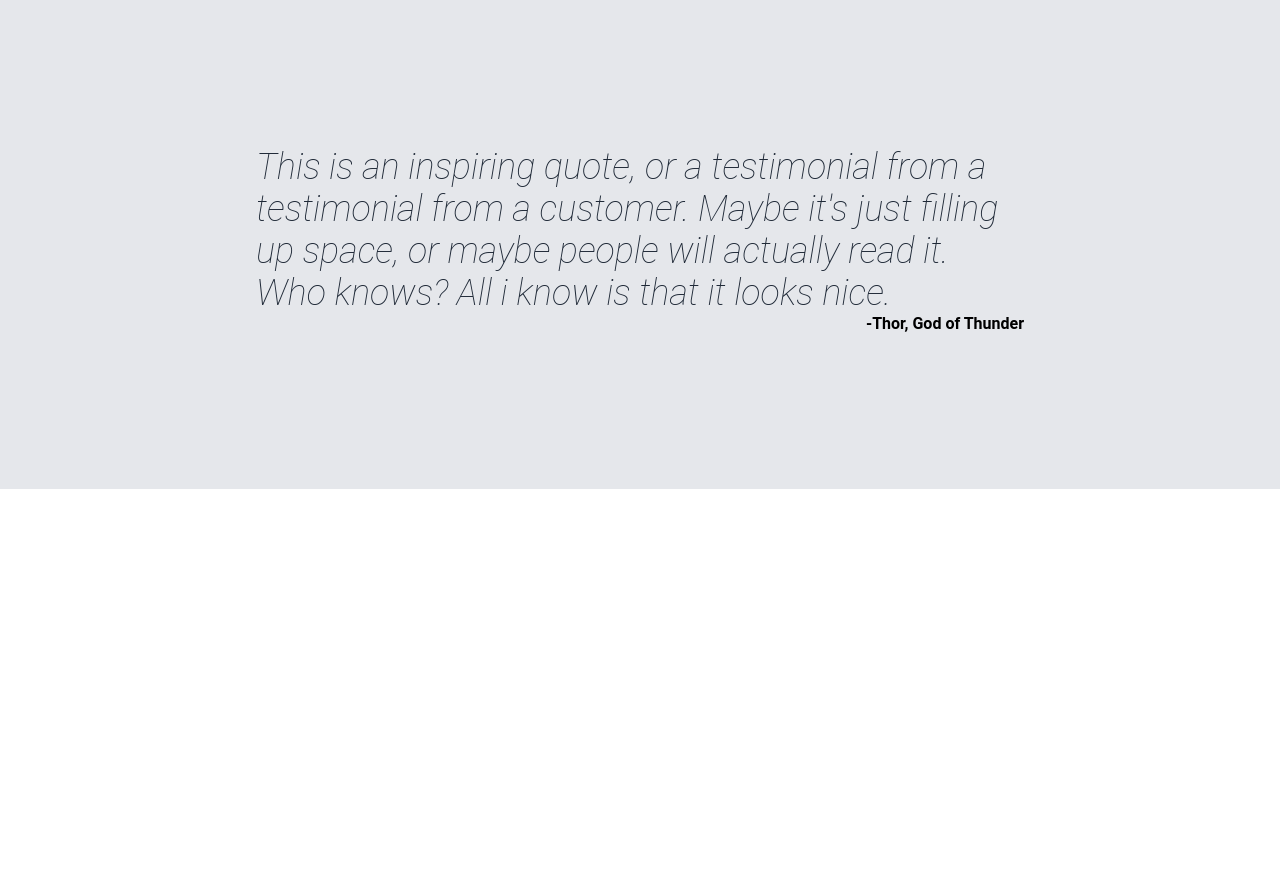
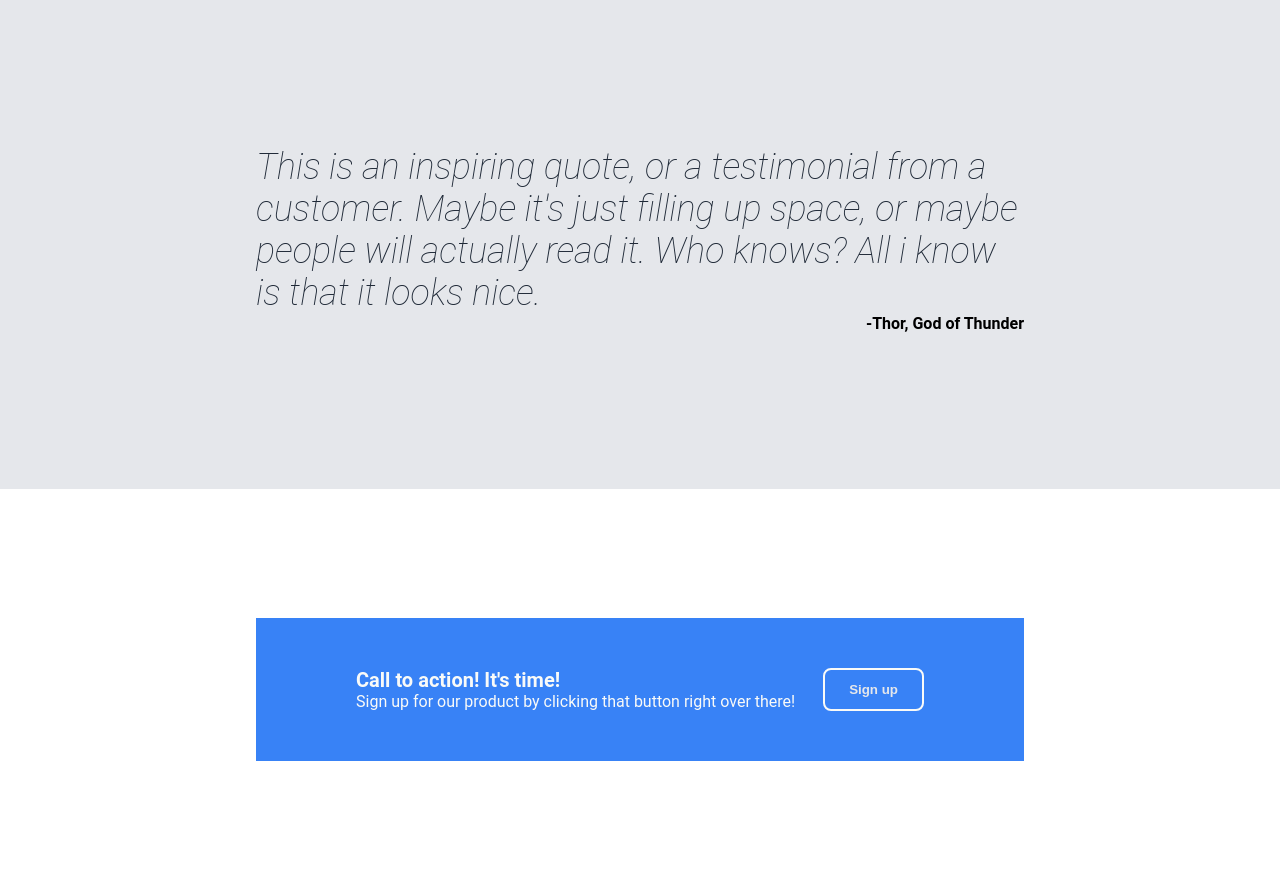
Before and after one commit to Keperoni/Landing_Page, a plain HTML site: page index.html in a window 1280 px wide. Shown: the part 1136-2025 px from the top of the page. Before the commit the page ends 1625 px from the top, so only its background shows below. Drawn offline with Linux system fonts and the light colour scheme.

Commit message:
add structure and styling for layer 4

```diff
--- a/index.html
+++ b/index.html
@@ -27,8 +27,7 @@
             </div>
             <div class="layer1-right">
                 <img src="./images/pexels-roberto-vivancos-2190283.jpg" alt="NewYork ">
-                <div class="layer1-caption">Empire State Building</div>
-                <div class="layer1-source">by Robert Vivancos</div>
+                <div class="layer1-caption">Empire State Building<br> by Robert Vivancos</div>
             </div>
         </div>
         <div class="layer2">
@@ -54,9 +53,19 @@
         </div>
         <div class="layer3">
             <div class="layer3-container">
-                <div class="layer3-quote">This is an inspiring quote, or a testimonial from a testimonial from a customer. Maybe it's just filling up space, or maybe people will actually read it. Who knows? All i know is that it looks nice.</div>
+                <div class="layer3-quote">This is an inspiring quote, or a testimonial from a customer. Maybe it's just filling up space, or maybe people will actually read it. Who knows? All i know is that it looks nice.</div>
                 <div class="layer3-author">-Thor, God of Thunder</div>
             </div>
         </div>
+        <div class="layer4">
+            <div class="layer4-container">
+                <div class="layer4-text">
+                    <div class="layer4-main">Call to action! It's time!</div>
+                    <div class="layer4-instructions">Sign up for our product by clicking that button right over there!</div>
+                </div>
+                <button class= "sign-up">Sign up</button>
+            </div>
+        </div>
+
     </body>
 </html>
--- a/style.css
+++ b/style.css
@@ -55,14 +55,15 @@ body {
     }
 
 button {
-    padding: 8px 16px;
+    padding: 8px 24px;
     border-radius: 8px;
-    }
-
-button.sign-up {
     background-color: #3882F6;
     color: #E5E7EB;
     font-weight: 700;
+    }
+
+.layer1-left button {
+    border-style: none;
     }
 
 .layer1-left {
@@ -85,6 +86,7 @@ button.sign-up {
     justify-content: center;
     align-items: center;
     overflow: visible;
+    gap: 8px;
 }
 
 .layer1-right img {
@@ -161,3 +163,33 @@ button.sign-up {
     text-align: end;
     font-weight: 700;
 }
+
+.layer4 {
+    height: 400px;
+    display: flex;
+    flex-direction: column;
+    justify-content: center;
+    padding-left: 20vw;
+    padding-right: 20vw;
+}
+
+.layer4-container {
+    display: flex;
+    padding: 50px 100px;
+    justify-content: space-between;
+    background-color: #3882F6;
+}
+
+.layer4-text {
+    color: #F9FAF8;
+}
+
+.layer4-main {
+    font-size: 20px;
+    font-weight: 700;
+}
+
+.layer4-container .sign-up {
+    border-color: #F9FAF8;
+    border-style: solid;
+}
```
Also changed, not shown: 1 other file.
